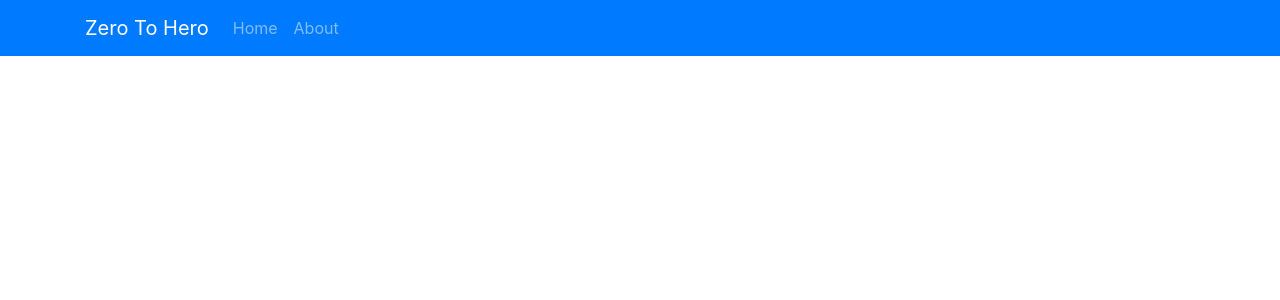
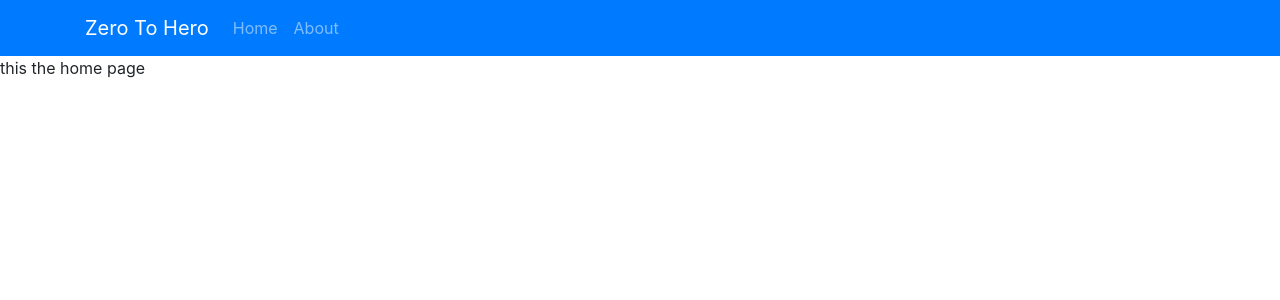
Before and after one commit to JFRH30/Bogz-angular-zero-to-hero, an Angular app: page / in a window 1280 px wide. Shown: the top 300 px of the page. Built offline with nearby package versions, Linux system fonts and the light colour scheme.

Commit message:
add some text

```diff
--- a/src/app/pages/about/about.component.html
+++ b/src/app/pages/about/about.component.html
@@ -0,0 +1,3 @@
+<p>
+    this is about.
+</p>
--- a/src/app/pages/home/home.component.html
+++ b/src/app/pages/home/home.component.html
@@ -0,0 +1,3 @@
+<p>
+    this the home page
+</p>
```
